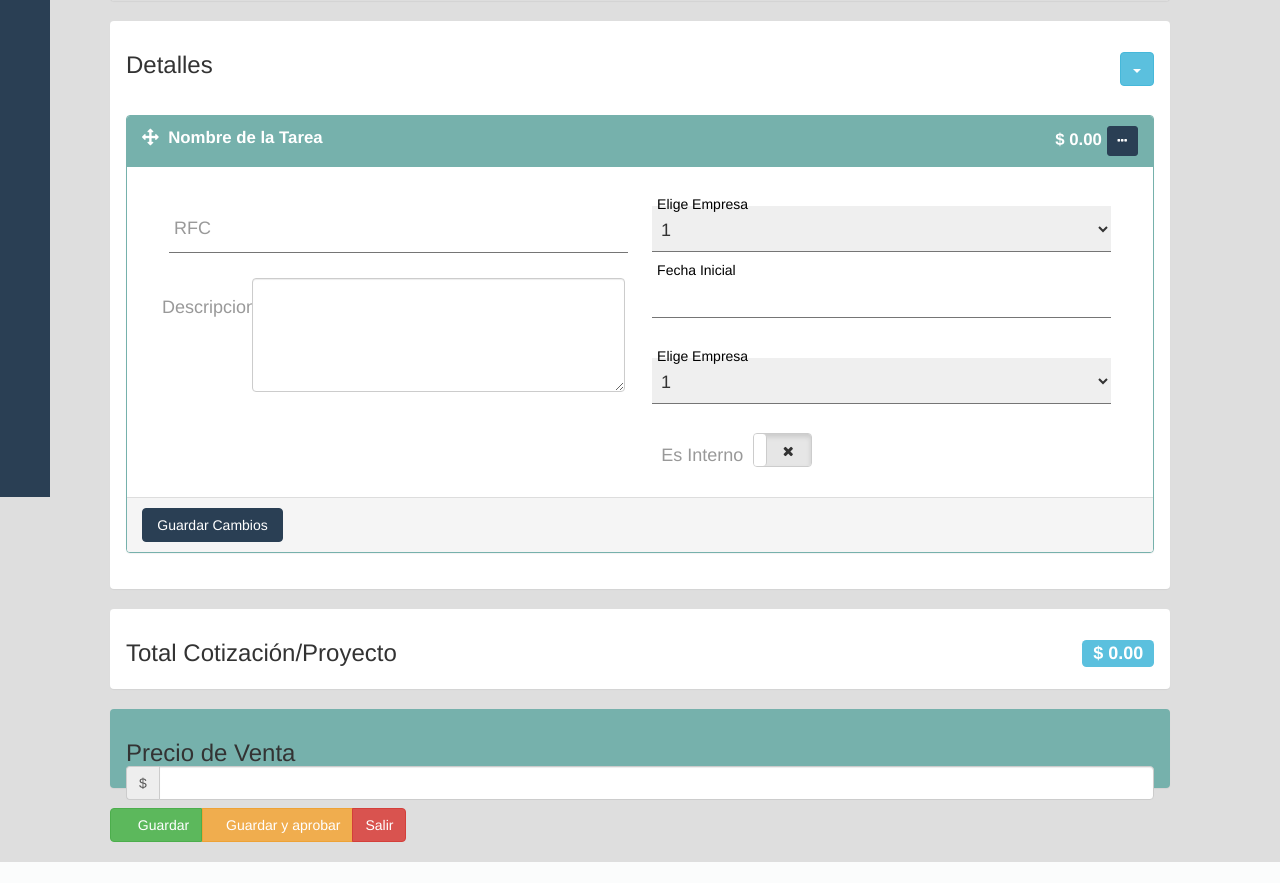
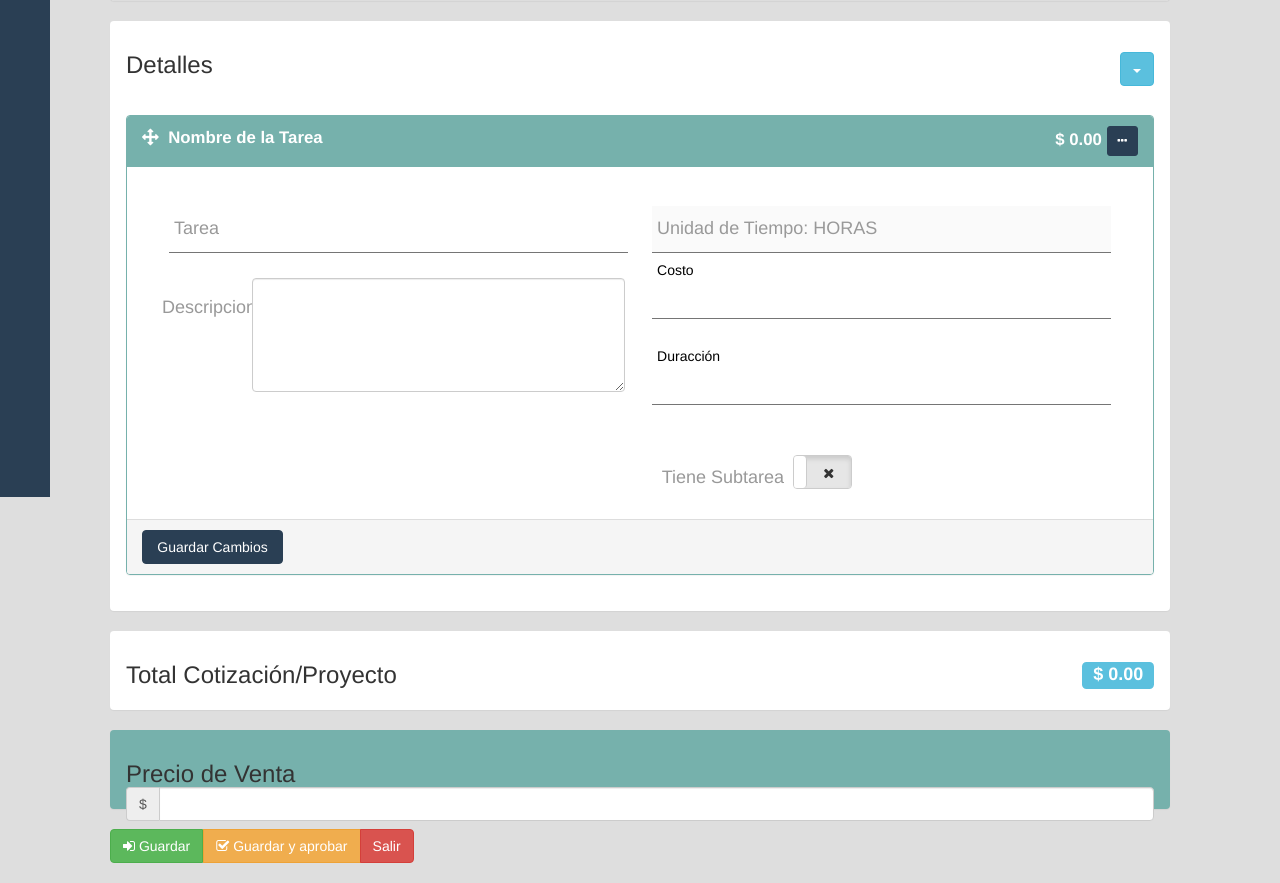
Before and after one commit to esteban1234/admin-tareas, a PHP site: page /vistas/Opcotizacion.php in a window 1280 px wide, after a click on "Nueva Cotización/Proyecto". Shown: the part 353-1236 px from the top of the page. Before the commit the page ends 1215 px from the top, so only its background shows below. Run offline with PHP 8.4, Linux system fonts and the light colour scheme; some web fonts are replaced.

Commit message:
UPDATE V1.6.4

```diff
--- a/css/estilos.css
+++ b/css/estilos.css
@@ -486,7 +486,11 @@ input:focus ~ .highlight, select:focus ~ .highlight {
 
 .content-radio input, .content-radio p{
   text-align: left;
-  width: 10%;
+  width: 40%;
+}
+
+.input-op{
+  margin-left: 5%;
 }
 
 
--- a/vistas/Opconfiguracion.php
+++ b/vistas/Opconfiguracion.php
@@ -37,9 +37,9 @@
       <aside class="sidebar">
         <ul class="sidebar-nav">
           <li class="active"><a href="index.php"><i class="fa fa-dashboard"></i> <span>Index</span></a></li>
-          <li><a href="catalago.php"><i class="fa fa-folder-open-o"></i> <span>Catálogos</span></a></li>
-          <li><a href="utileria.php"><i class="fa fa-archive"></i> <span>Utilerias</span></a></li>  <!-- #users -->
-          <li><a href="usuario.php"><i class="fa fa-users"></i> <span>Usuarios</span></a></li>  <!-- #utelerias -->
+          <li><a href="catalago.php"><i class="fa fa-folder-open-o"></i> <span>Catálogo</span></a></li>
+          <li><a href="utileria.php"><i class="fa fa-archive"></i> <span>Proyecto</span></a></li>  <!-- #users -->
+          <li><a href="usuario.php"><i class="fa fa-users"></i> <span>Utilerias</span></a></li>  <!-- #utelerias -->
           <li><a href="acercade.php"><i class="fa fa-cogs"></i> <span>Acerca de</span></a></li>   <!-- #acercade -->
         </ul>
       </aside>
--- a/vistas/Opcotizacion.php
+++ b/vistas/Opcotizacion.php
@@ -34,12 +34,12 @@
     </nav>  <!-- END navbar -->
 
     <article class="wrapper">
-     <aside class="sidebar">
+      <aside class="sidebar">
         <ul class="sidebar-nav">
           <li class="active"><a href="index.php"><i class="fa fa-dashboard"></i> <span>Index</span></a></li>
-          <li><a href="catalago.php"><i class="fa fa-folder-open-o"></i> <span>Catálogos</span></a></li>
-          <li><a href="utileria.php"><i class="fa fa-archive"></i> <span>Utilerias</span></a></li>  <!-- #users -->
-          <li><a href="usuario.php"><i class="fa fa-users"></i> <span>Usuarios</span></a></li>  <!-- #utelerias -->
+          <li><a href="catalago.php"><i class="fa fa-folder-open-o"></i> <span>Catálogo</span></a></li>
+          <li><a href="utileria.php"><i class="fa fa-archive"></i> <span>Proyecto</span></a></li>  <!-- #users -->
+          <li><a href="usuario.php"><i class="fa fa-users"></i> <span>Utilerias</span></a></li>  <!-- #utelerias -->
           <li><a href="acercade.php"><i class="fa fa-cogs"></i> <span>Acerca de</span></a></li>   <!-- #acercade -->
         </ul>
       </aside>
@@ -285,7 +285,7 @@
               <input type="text" required>
               <span class="highlight"></span>
               <span class="bar"></span>
-              <label>RFC</label>
+              <label>Tarea</label>
             </div>
           </div>
           <div class="form-group">
@@ -299,41 +299,35 @@
         </div>
         <div class="col-md-6">
           <div class="row">
-            <div class="group group-newancho">
-              <select name="" id="">
-                <option value="1">1</option>
-                <option value="1">2</option>
-              </select>
+             <div class="group group-newancho">
+              <input type="text" value="" disabled required>
               <span class="highlight"></span>
               <span class="bar"></span>
-              <label>Elige Empresa</label>
+              <label>Unidad de Tiempo: HORAS</label>
             </div>
           </div>
 
           <div class="row">
             <div class="group group-newancho">
-              <input type='text'  id='datetimepicker4' />
+              <input type='number'>
               <span class="highlight"></span>
               <span class="bar"></span><br>
-              <label>Fecha Inicial</label>
+              <label>Costo</label>
             </div>
           </div>
 
           <div class="row">
             <div class="group group-newancho">
-              <select name="" id="">
-                <option value="1">1</option>
-                <option value="1">2</option>
-              </select>
+              <input type='number'>
               <span class="highlight"></span>
-              <span class="bar"></span>
-              <label>Elige Empresa</label>
+              <span class="bar"></span><br>
+              <label>Duracción</label>
             </div>
           </div><br>
           <div class="row">
-             <div class="col-md-7">
+             <div class="col-md-9">
                 <div class="group design-interno">
-                  <label for="esInterno" class="">Es Interno</label>
+                  <label for="esInterno" class="">Tiene Subtarea</label>
                   <input type="checkbox" name="esInterno" id="esInterno" data-toggle="toggle" data-on="<i class='fa fa-check-square-o'></i>" data-off="<i class='glyphicon fa fa-times'></i>"  data-onstyle="primary" value='1'>
                 </div>
               </div>
@@ -383,10 +377,12 @@
   </div>
 
   <div class="btn-group">
-    <button type="submit" class="btn btn-success" id="btnGuardar"><i class="bg-default glyphicon glyphicon-floppy-disk"></i>  Guardar
+    <button type="submit" class="btn btn-success" id="btnGuardar"><i class="fa fa-sign-in" aria-hidden="true"></i>
+  Guardar
     </button>
     <input type="hidden" name="aprueba"  id="aprueba" value="0">
-    <button type="submit" class="btn btn-warning" id="btnGuardarAprobar"><i class="bg-default glyphicon glyphicon-floppy-disk"></i>Guardar y aprobar
+    <button type="submit" class="btn btn-warning" id="btnGuardarAprobar"><i class="fa fa-check-square-o" aria-hidden="true"></i>
+Guardar y aprobar
     </button>
     <a class="btn btn-danger" id="btnSalir" href="http://athlon.mx/proyecto/cotizacion">Salir</a>
   </div>
--- a/vistas/acercade.php
+++ b/vistas/acercade.php
@@ -37,9 +37,9 @@
       <aside class="sidebar">
         <ul class="sidebar-nav">
           <li class="active"><a href="index.php"><i class="fa fa-dashboard"></i> <span>Index</span></a></li>
-          <li><a href="catalago.php"><i class="fa fa-folder-open-o"></i> <span>Catálogos</span></a></li>
-          <li><a href="utileria.php"><i class="fa fa-archive"></i> <span>Utilerias</span></a></li>  <!-- #users -->
-          <li><a href="usuario.php"><i class="fa fa-users"></i> <span>Usuarios</span></a></li>  <!-- #utelerias -->
+          <li><a href="catalago.php"><i class="fa fa-folder-open-o"></i> <span>Catálogo</span></a></li>
+          <li><a href="utileria.php"><i class="fa fa-archive"></i> <span>Proyecto</span></a></li>  <!-- #users -->
+          <li><a href="usuario.php"><i class="fa fa-users"></i> <span>Utilerias</span></a></li>  <!-- #utelerias -->
           <li><a href="acercade.php"><i class="fa fa-cogs"></i> <span>Acerca de</span></a></li>   <!-- #acercade -->
         </ul>
       </aside>
--- a/vistas/index.php
+++ b/vistas/index.php
@@ -37,9 +37,9 @@
       <aside class="sidebar">
         <ul class="sidebar-nav">
           <li class="active"><a href="index.php"><i class="fa fa-dashboard"></i> <span>Index</span></a></li>
-          <li><a href="catalago.php"><i class="fa fa-folder-open-o"></i> <span>Catálogos</span></a></li>
-          <li><a href="utileria.php"><i class="fa fa-archive"></i> <span>Utilerias</span></a></li>  <!-- #users -->
-          <li><a href="usuario.php"><i class="fa fa-users"></i> <span>Usuarios</span></a></li>  <!-- #utelerias -->
+          <li><a href="catalago.php"><i class="fa fa-folder-open-o"></i> <span>Catálogo</span></a></li>
+          <li><a href="utileria.php"><i class="fa fa-archive"></i> <span>Proyecto</span></a></li>  <!-- #users -->
+          <li><a href="usuario.php"><i class="fa fa-users"></i> <span>Utilerias</span></a></li>  <!-- #utelerias -->
           <li><a href="acercade.php"><i class="fa fa-cogs"></i> <span>Acerca de</span></a></li>   <!-- #acercade -->
         </ul>
       </aside>
--- a/vistas/usuario.php
+++ b/vistas/usuario.php
@@ -37,9 +37,9 @@
       <aside class="sidebar">
         <ul class="sidebar-nav">
           <li class="active"><a href="index.php"><i class="fa fa-dashboard"></i> <span>Index</span></a></li>
-          <li><a href="catalago.php"><i class="fa fa-folder-open-o"></i> <span>Catálogos</span></a></li>
-          <li><a href="utileria.php"><i class="fa fa-archive"></i> <span>Utilerias</span></a></li>  <!-- #users -->
-          <li><a href="usuario.php"><i class="fa fa-users"></i> <span>Usuarios</span></a></li>  <!-- #utelerias -->
+          <li><a href="catalago.php"><i class="fa fa-folder-open-o"></i> <span>Catálogo</span></a></li>
+          <li><a href="utileria.php"><i class="fa fa-archive"></i> <span>Proyecto</span></a></li>  <!-- #users -->
+          <li><a href="usuario.php"><i class="fa fa-users"></i> <span>Utilerias</span></a></li>  <!-- #utelerias -->
           <li><a href="acercade.php"><i class="fa fa-cogs"></i> <span>Acerca de</span></a></li>   <!-- #acercade -->
         </ul>
       </aside>
```
Also changed, not shown: vistas/Opcliente.php (+4 -4 lines), vistas/Opdepartamento.php (+4 -4 lines), vistas/Opedita.php (+4 -4 lines), vistas/Opempresa.php (+4 -4 lines), vistas/Oppermiso.php (+4 -4 lines), vistas/Opseguimiento.php (+4 -4 lines), vistas/Optarea.php (+4 -4 lines), vistas/Opusuario.php (+4 -4 lines), vistas/catalago.php (+4 -4 lines), vistas/utileria.php (+4 -4 lines).
